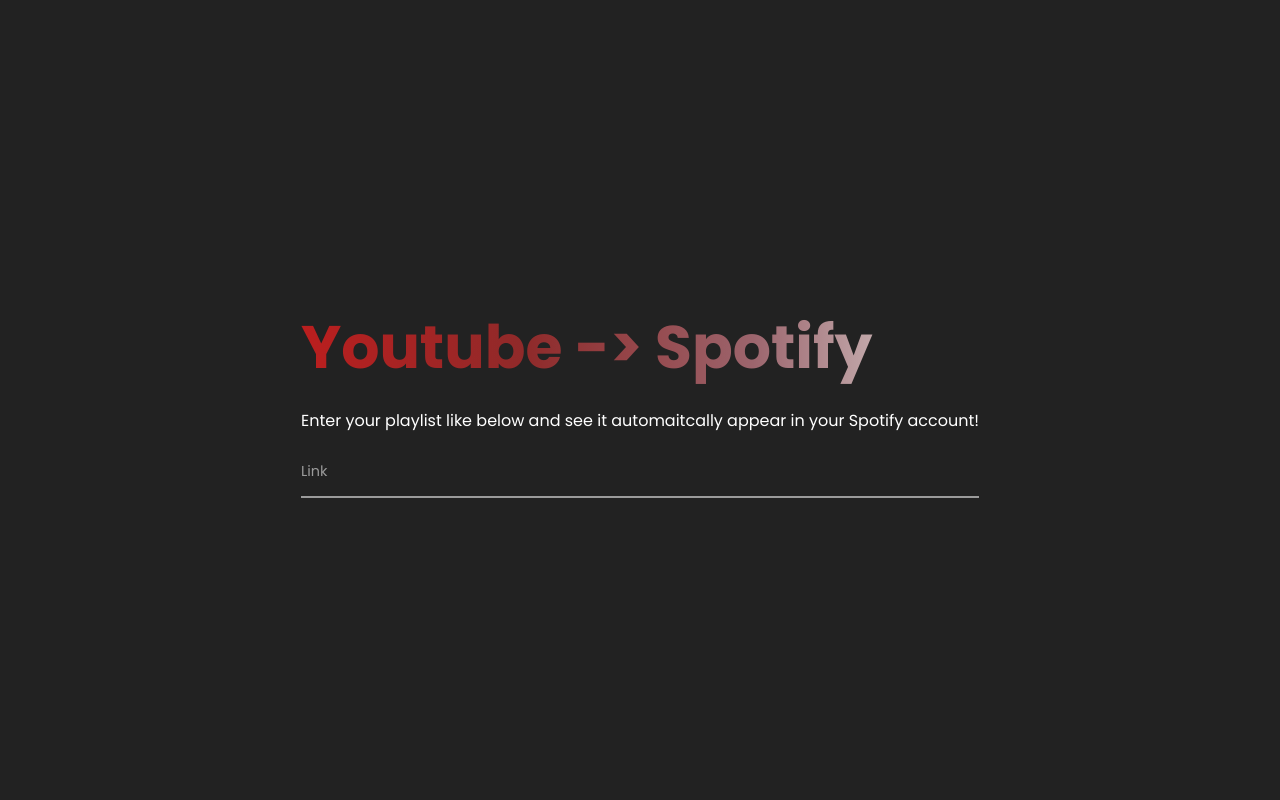
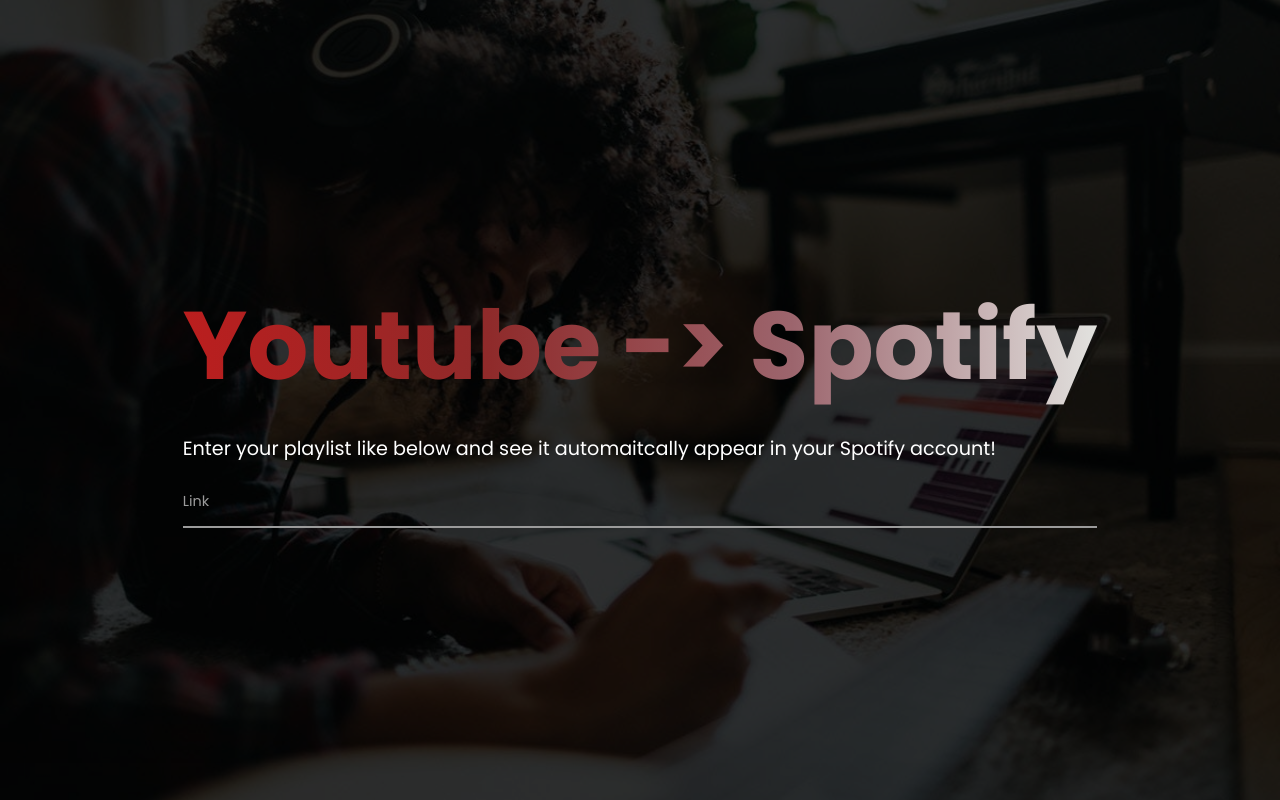
Before and after one commit to AJ-C22/YTsync, a Flask app: page /youtube_scrape in a window 1280 px wide. Run offline with Flask 3, Linux system fonts and the light colour scheme; some libraries are stand-ins or nearby versions.

Commit message:
Changed background and effects

```diff
--- a/templates/index.html
+++ b/templates/index.html
@@ -33,6 +33,7 @@
         <div class = "bar"></div>
         <div class = "bar"></div>
     </div>
+    <div class = "content">
         <div class = "title">
             <h1> Youtube -> Spotify  </h1>
         </div>
@@ -52,6 +53,7 @@
                 <span></span>
                 <span></span>
 
+            </div>
         </div>
     </div>
 </section>
--- a/templates/other.css
+++ b/templates/other.css
@@ -23,26 +23,53 @@
     align-items: center;
     min-height: 100vh;
     font-size: 1.5rem;
-    background-color:#222222;
+    background-image: url("6549b8eca5cee654d76b3718_5f1cb863-4e1f-4491-8e36-f877cdd0ac87_woman-listening-to-music.jpeg");
+    background-repeat: no-repeat;
+    background-size: cover;
+    background-position: center;
+    background-attachment: fixed;
+
   }
 
+body::before {
+  content: "";
+  position: absolute;
+  top: 0;
+  left: 0;
+  width: 100%;
+  height: 100%;
+  background-color: rgba(0, 0, 0, 0.8); /* Adjust the opacity as needed */
+  z-index: 1;
+}
+
+
+
 .title {
+  position: relative;
   justify-content: center;
   align-items: center;
   margin-bottom:2vh;
-  font-size: 2.2rem;
-
-  font-size: 40px;
+  font-size: 4rem;
+  z-index: 10;
+  z-index: 2;
   font-family: Arial,Helvetica, sans-serif;
   background: linear-gradient(to right, #bb1e1e, #8f2a2a,#9c656d, #e2e2df);
   -webkit-text-fill-color: transparent;
   -webkit-background-clip: text;
+
 }
+
+
 .info {
+  position: relative;
+  z-index: 2;
   color: white;
-font-size: 1rem;
+  font-size: 1.2rem;
 }
+
 .form__group {
+  position: relative;
+  z-index: 2;
   position: relative;
   padding: 15px 0 0;
   margin-top: 10px;
```
Also changed, not shown: static/css/style.css (+41 -12 lines), templates/6549b8eca5cee654d76b3718_5f1cb863-4e1f-4491-8e36-f877cdd0ac87_woman-listening-to-music.jpeg (added), templates/kelvin-lutan-r6dHVMLWw4M-unsplash.jpg (added). Lines whose indentation alone changed are shown as unchanged.
